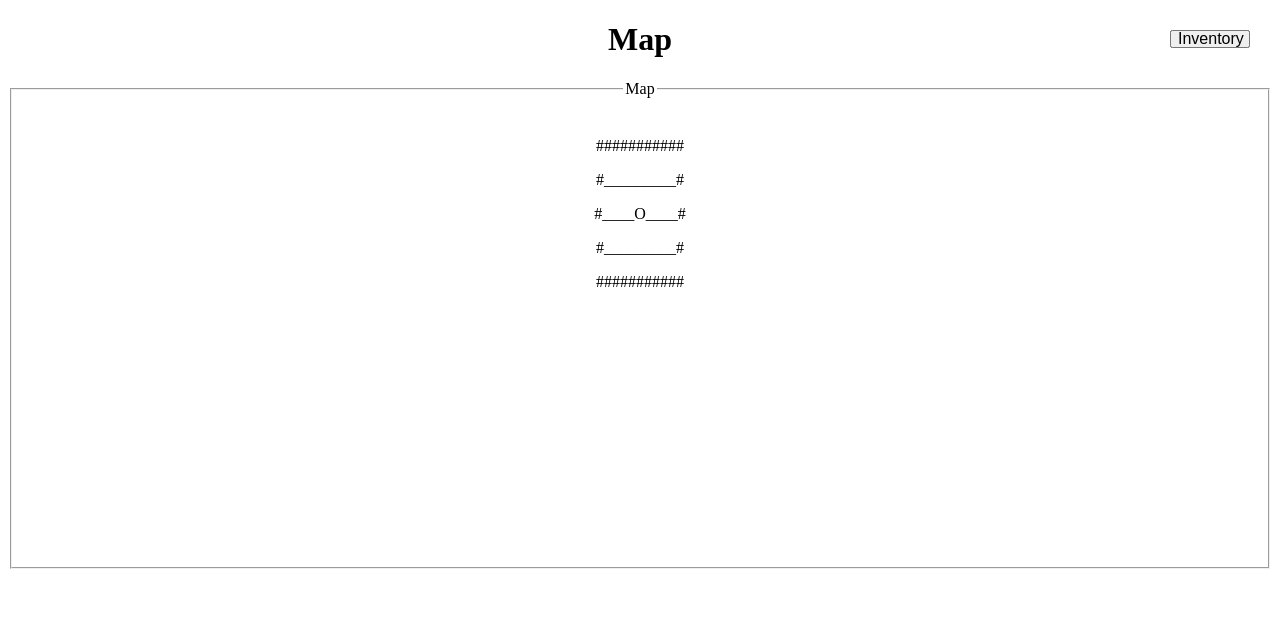
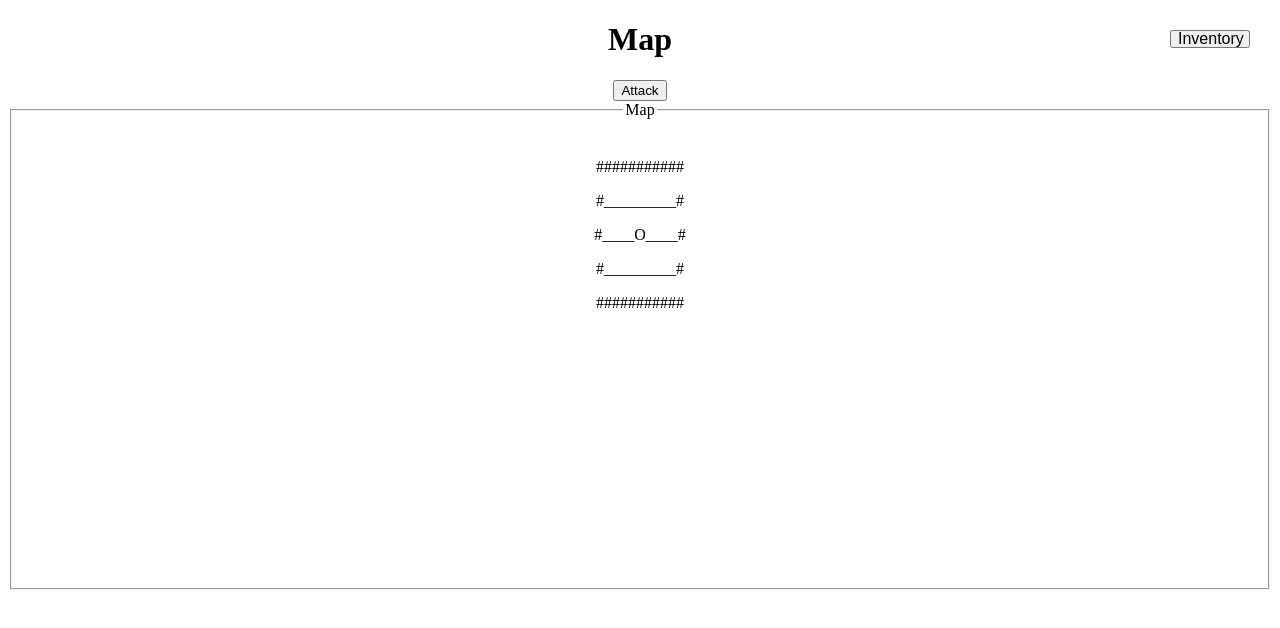
Before and after one commit to jgorton23/Coms319, a plain HTML site: page map.html in a window 1280 px wide. Drawn offline with Linux system fonts and the light colour scheme.

Commit message:
alerts attack if X is above, below, left, or right of the sprite. Otherwise alerts that there are no enemies near

```diff
--- a/map.html
+++ b/map.html
@@ -10,8 +10,11 @@
             Map
         </h1>
         <!--<form id="login">-->
-        <button type="button">Attack</button>
-        <button type="button" onclick="window.location.href='Inventory.html';">Inventory</a></button>
+        <div>
+            <input type="button" value="Attack" onclick="attack()"/>
+            <button type="button" onclick="window.location.href='Inventory.html';">Inventory</a></button>
+        </div>
+
             <fieldset style = "height: 470px;">
                 <legend>Map</legend>
                 <br>
--- a/map.js
+++ b/map.js
@@ -106,5 +106,15 @@ function createCharacter(){
 }
 
 function attack() {
-alert("attack");
+	const location = character.locat;
+	let x = parseInt(location.split(",")[0]) - 1;
+	let y = parseInt(location.split(",")[1]) - 1;
+	if(map[x-1][y] === "X"
+		|| map[x][y-1] === "X"
+		|| map[x][y+1] === "X"
+		|| map[x+1][y] === "X"){
+		alert("attack");
+	} else {
+		alert("no enemies near");
+	}
 }
```
